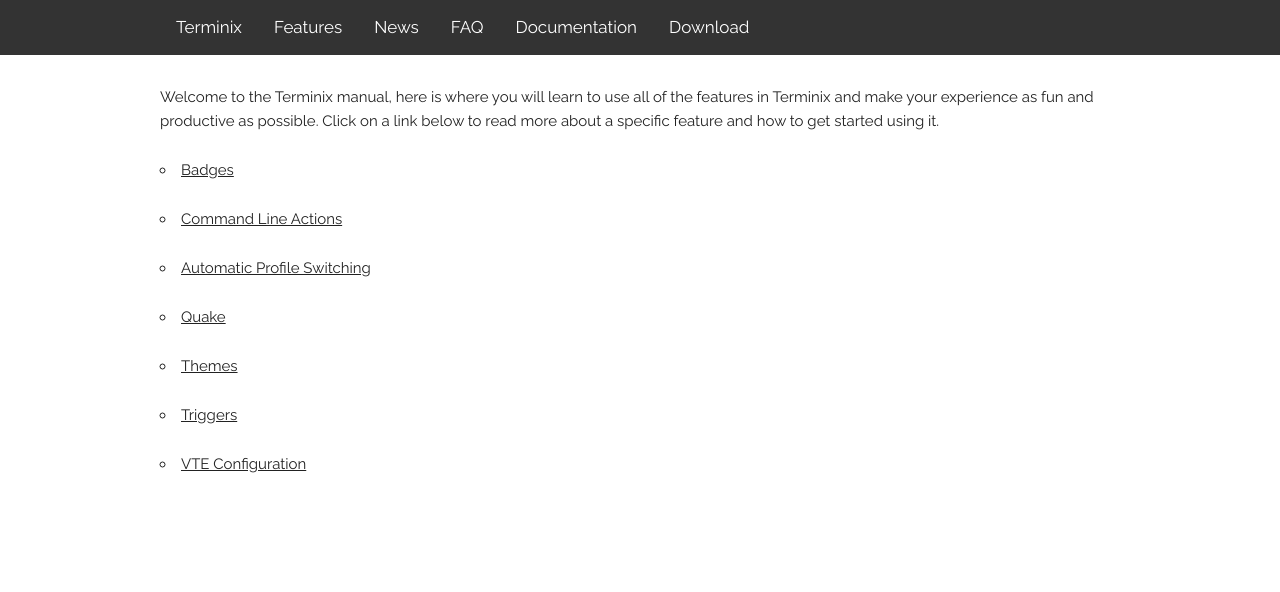
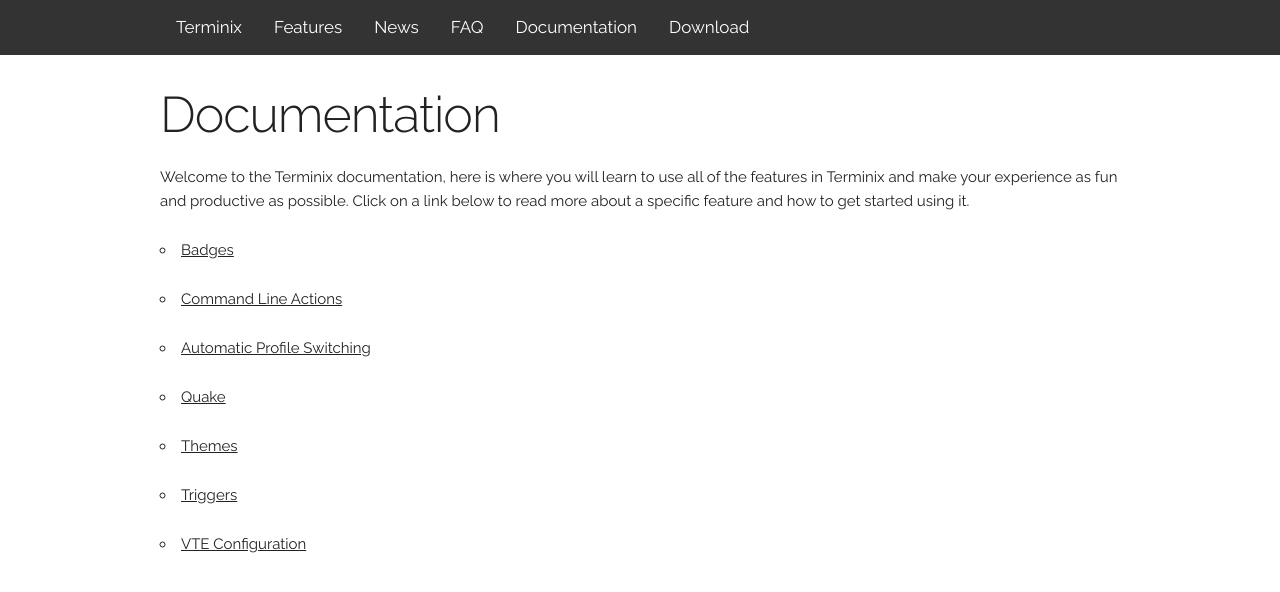
Before and after one commit to gnunn1/tilix-web, a Jekyll site: the page built from manual.html, in a window 1280 px wide. Shown: the top 592 px of the page. Built offline with Jekyll 4.4.1, drawn with Linux system fonts in a browser that asks for light colours.

Commit message:
Tweak documentation page

```diff
--- a/manual.html
+++ b/manual.html
@@ -1,10 +1,10 @@
 ---
 permalink: /manual/
-title: Terminix&colon; Manual
+title: Terminix&colon; Documentation
 layout: default
 ---
-
-<p>Welcome to the Terminix manual, here is where you will learn to use all of the features in Terminix and make your experience as fun and productive as possible. Click on a link below to read more about a specific feature and how to get started using it.</p>
+<h1>Documentation</h1>
+<p>Welcome to the Terminix documentation, here is where you will learn to use all of the features in Terminix and make your experience as fun and productive as possible. Click on a link below to read more about a specific feature and how to get started using it.</p>
 {% for manual in site.manual %}
     <div id="{{manual.id}}">
     	<ul>
```
